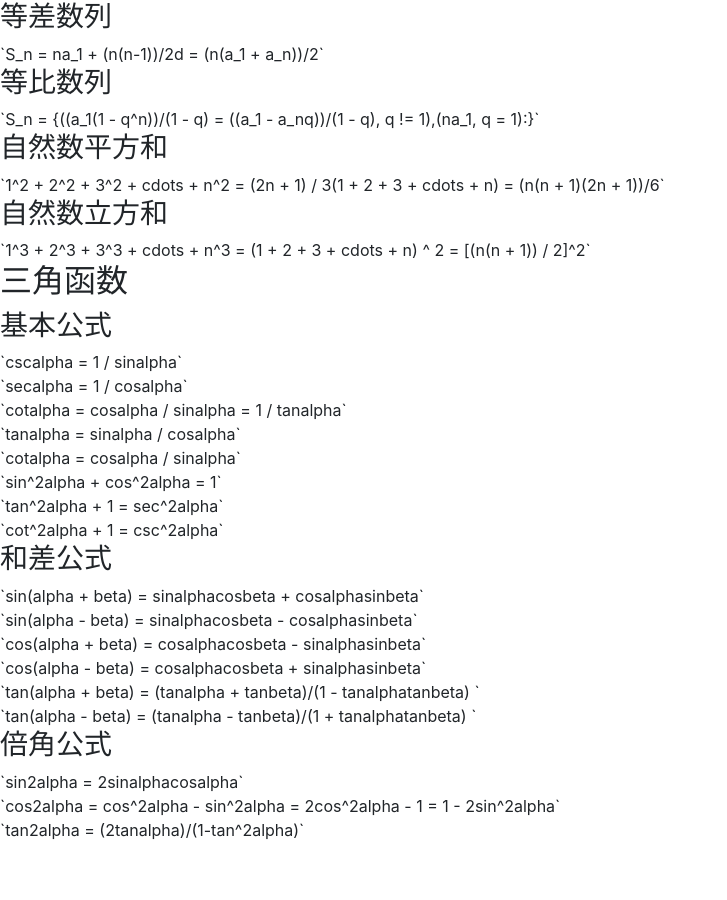
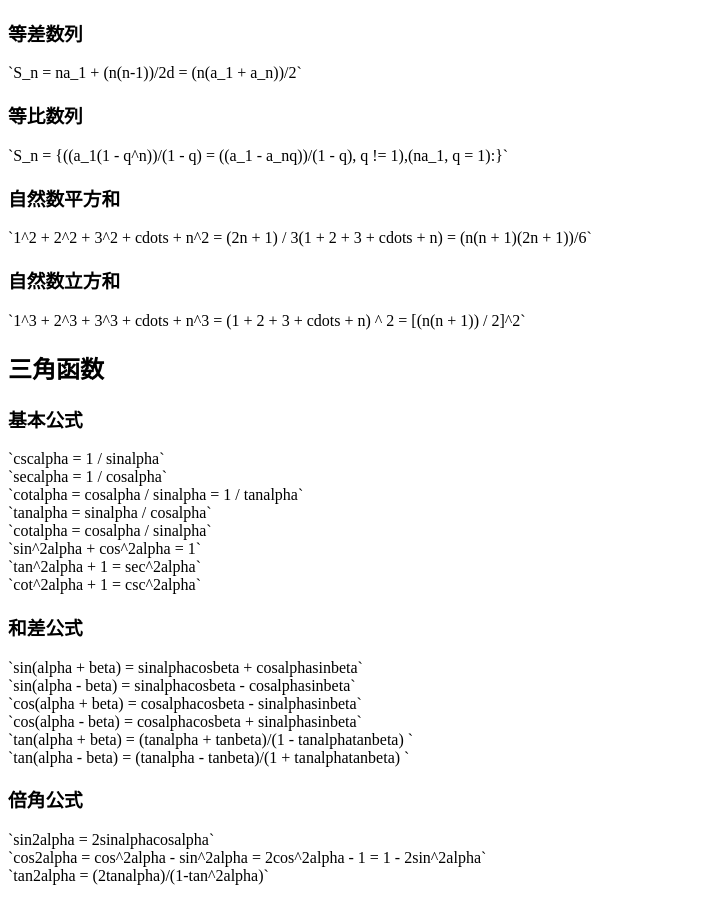
Before and after one commit to plmmilove/science-superman, a Jekyll site: the page built from _posts/2018-01-17-公式.html, in a window 1280 px wide. Shown: the whole page, without its empty margins (0-727 px from the left). Built offline with Jekyll 4.4.1, drawn with Linux system fonts in a browser that asks for light colours; nearby versions of some CDN libraries.

Commit message:
change cdn

```diff
--- a/_layouts/default.html
+++ b/_layouts/default.html
@@ -4,7 +4,7 @@
     <title>{{page.title}}</title>
     <meta http-equiv="Content-Type" content="text/html; charset=UTF-8" />
     <meta name="viewport" content="width=device-width, initial-scale=1">
-    <link rel="stylesheet" href="https://stackpath.bootstrapcdn.com/bootstrap/4.2.1/css/bootstrap.min.css" integrity="sha384-GJzZqFGwb1QTTN6wy59ffF1BuGJpLSa9DkKMp0DgiMDm4iYMj70gZWKYbI706tWS" crossorigin="anonymous">
+    <link rel="stylesheet" href="https://cdnjs.cloudflare.com/ajax/libs/twitter-bootstrap/4.2.1/css/bootstrap-grid.min.css">
 </head>
 <body>
     {{content}}
```
